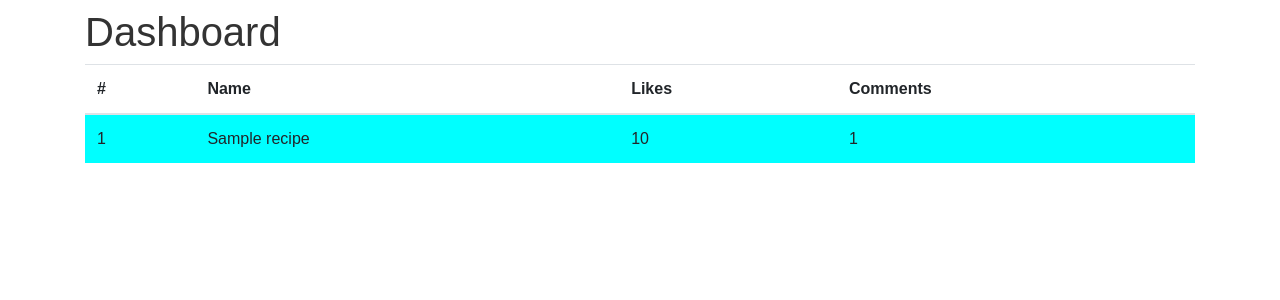
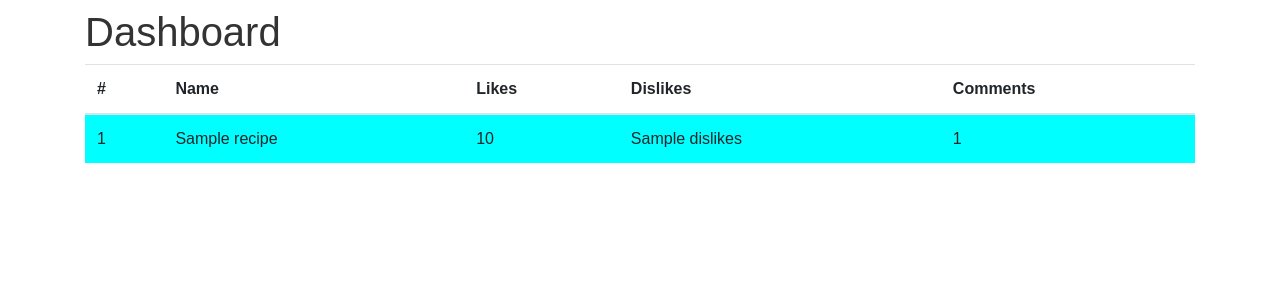
Before and after one commit to vinod2rahul/MS3-CookBook, a Flask app: page / in a window 1280 px wide. Shown: the part 58-358 px from the top of the page. Run offline with Flask 2, Linux system fonts and the light colour scheme; a database or web service that is not in the repository returns one stand-in record (values such as "Sample title"); parts of the project's set-up code (start-up, migrations or seed data) failed here and were passed over; some libraries are stand-ins or nearby versions.

Commit message:
refactor: add dislikes field into recipe and change in UI(pages) appropriately

```diff
--- a/CookBook/server.py
+++ b/CookBook/server.py
@@ -72,6 +72,7 @@ def add_recipe():
                 'price' : price,
                 'desc' : desc,
                 'likes' : 0,
+                'dislikes' : 0,
                 'comments' : [],
                 'image' : 'uploads/' + file.filename
             })
@@ -151,16 +152,16 @@ def likeRecipe(id):
 @app.route('/recipe/dislike/<ObjectId:id>', methods = ['PUT'])
 def dislikeRecipe(id):
     singlerecipe = mongo.db.recipes.find_one_or_404({ '_id' : id })
-    if(singlerecipe['likes'] > 0):
+    if(singlerecipe['dislikes'] >= 0):
         mongo.db.recipes.update_one({ '_id' : id }, {
             '$inc' : {
-                'likes' : -1
+                'dislikes' : 1
             }
         })
         recipe = mongo.db.recipes.find_one_or_404({ '_id' : id})
-        return jsonify({ 'likes' : recipe['likes'] })
+        return jsonify({ 'dislikes' : recipe['dislikes'] })
     else:
-        return jsonify({ 'likes' : 0 })
+        return jsonify({ 'dislikes' : 0 })
 
 # @route http://localhost:8000/recipe/comments/add/<ObjectId:id>
 # @desc Add comment to a recipe
--- a/CookBook/static/js/singleRecipe.js
+++ b/CookBook/static/js/singleRecipe.js
@@ -1,21 +1,17 @@
 function like(id){
     const likes = document.getElementById('likes');
-    const dislikes = document.getElementById('dislikes');
     axios.put(`/recipe/like/${id}`)
     .then(res => {
         likes.innerHTML = res.data.likes;
-        dislikes.value += 0;
     })
     .catch(err => console.error(err))
 }
 
 function dislike(id){
     const dislikes = document.getElementById('dislikes');
-    const likes = document.getElementById('likes');
     axios.put(`/recipe/dislike/${id}`)
     .then(res => {
-        dislikes.innerHTML = res.data.likes++;
-        likes.innerHTML = res.data.likes;
+        dislikes.innerHTML = res.data.dislikes;
     })
     .catch(err => console.error(err))
 }
--- a/CookBook/templates/dashboard.html
+++ b/CookBook/templates/dashboard.html
@@ -18,6 +18,7 @@
             <th>#</th>
             <th>Name</th>
             <th>Likes</th>
+            <th>Dislikes</th>
             <th>Comments</th>
         </tr>
     </thead>
@@ -27,6 +28,7 @@
             <td>{{ loop.index  }}</td>
             <td>{{ recipe.name }}</td>
             <td>{{ recipe.likes }}</td>
+            <td>{{ recipe.dislikes }}</td>
             <td>{{ recipe.comments | length}}</td>
         </tr>
         {% endfor %}
--- a/CookBook/templates/singleRecipe.html
+++ b/CookBook/templates/singleRecipe.html
@@ -39,7 +39,7 @@
             <span>
                 <button onclick="dislike('{{ recipe._id }}')"><i
                         class="fas fa-thumbs-down"></i></button>
-                <span class="text-info" id="dislikes">{{ recipe.likes }}</span>
+                <span class="text-info" id="dislikes">{{ recipe.dislikes }}</span>
             </span>
         </div>
         <div>
```
